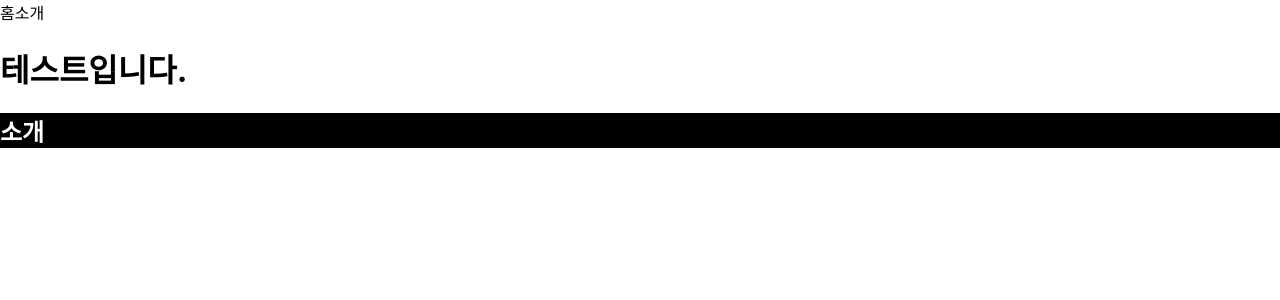
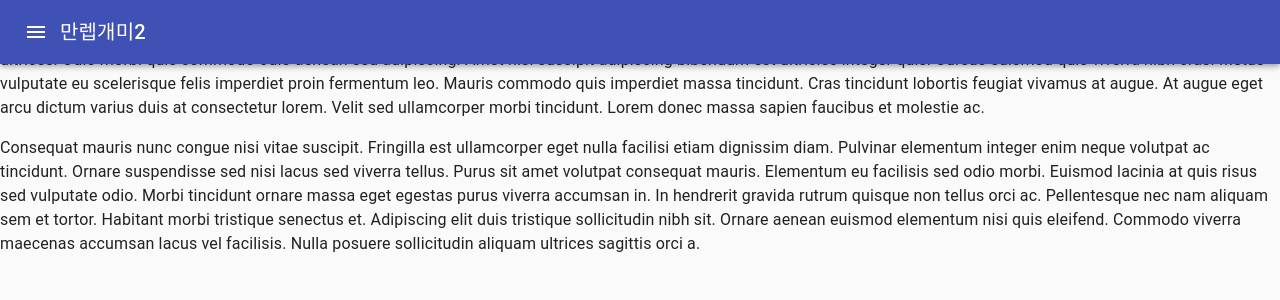
Before and after one commit to Jhyeong/stock_simulator, a Next.js app: page / in a window 1280 px wide. Shown: the top 300 px of the page. Built offline with nearby package versions, Linux system fonts and the light colour scheme.

Commit message:
헤더 수정

```diff
--- a/components/Header.js
+++ b/components/Header.js
@@ -1,14 +1,182 @@
-import Link from 'next/link'
+import React from 'react';
+import clsx from 'clsx';
+import { makeStyles, useTheme } from '@material-ui/core/styles';
+import Drawer from '@material-ui/core/Drawer';
+import CssBaseline from '@material-ui/core/CssBaseline';
+import AppBar from '@material-ui/core/AppBar';
+import Toolbar from '@material-ui/core/Toolbar';
+import List from '@material-ui/core/List';
+import Typography from '@material-ui/core/Typography';
+import Divider from '@material-ui/core/Divider';
+import IconButton from '@material-ui/core/IconButton';
+import MenuIcon from '@material-ui/icons/Menu';
+import ChevronLeftIcon from '@material-ui/icons/ChevronLeft';
+import ChevronRightIcon from '@material-ui/icons/ChevronRight';
+import ListItem from '@material-ui/core/ListItem';
+import ListItemIcon from '@material-ui/core/ListItemIcon';
+import ListItemText from '@material-ui/core/ListItemText';
+import InboxIcon from '@material-ui/icons/MoveToInbox';
+import MailIcon from '@material-ui/icons/Mail';
 
-const linkStyle = {
-    marginRight : '1rem'
-}
+const drawerWidth = 240;
+
+const useStyles = makeStyles((theme) => ({
+    root : {
+        display: 'flex',
+    },
+    appBar: {
+        transition: theme.transitions.create(['margin', 'width'], {
+            easing: theme.transitions.easing.sharp,
+            duration: theme.transitions.duration.leavingScreen,
+      }),
+      appBarShift: {
+        width: `calc(100% - ${drawerWidth}px)`,
+        marginLeft: drawerWidth,
+        transition: theme.transitions.create(['margin', 'width'], {
+          easing: theme.transitions.easing.easeOut,
+          duration: theme.transitions.duration.enteringScreen,
+        }),
+      },
+      menuButton: {
+        marginRight: theme.spacing(2),
+      },
+      hide: {
+        display: 'none',
+      },
+      drawer: {
+        width: drawerWidth,
+        flexShrink: 0,
+      },
+      drawerPaper: {
+        width: drawerWidth,
+      },
+      drawerHeader: {
+        display: 'flex',
+        alignItems: 'center',
+        padding: theme.spacing(0, 1),
+        // necessary for content to be below app bar
+        ...theme.mixins.toolbar,
+        justifyContent: 'flex-end',
+      },
+      content: {
+        flexGrow: 1,
+        padding: theme.spacing(3),
+        transition: theme.transitions.create('margin', {
+          easing: theme.transitions.easing.sharp,
+          duration: theme.transitions.duration.leavingScreen,
+        }),
+        marginLeft: -drawerWidth,
+      },
+      contentShift: {
+        transition: theme.transitions.create('margin', {
+          easing: theme.transitions.easing.easeOut,
+          duration: theme.transitions.duration.enteringScreen,
+        }),
+        marginLeft: 0,
+      },
+    },
+}));
 
 const Header = () => {
+    const classes = useStyles();
+    const theme = useTheme();
+    const [open, setOpen] = React.useState(false);
+
+    const handleDrawerOpen = () => {
+        setOpen(true);
+    };
+
+    const handleDrawerClose = () => {
+        setOpen(false);
+    };
+
     return (
-        <div>
-            <Link href="/"><a>홈</a></Link>
-            <Link href="/about"><a style={linkStyle}>소개</a></Link>
+        <div className={classes.root}>
+            <CssBaseline />
+            <AppBar
+                position="fixed"
+                className={clsx(classes.appBar, {
+                    [classes.appBarShift]: open,
+                })}
+            >
+                <Toolbar>
+                    <IconButton
+                        color="inherit"
+                        aria-label="open drawer"
+                        onClick={handleDrawerOpen}
+                        edge="start"
+                        className={clsx(classes.menuButton, open && classes.hide)}
+                    >
+                        <MenuIcon />
+                    </IconButton>
+                    <Typography variant="h6" className={classes.title}>
+                        만렙개미2
+                    </Typography>
+                </Toolbar>
+            </AppBar>
+            <Drawer
+                 className={classes.drawer}
+                 variant="persistent"
+                 anchor="left"
+                 open={open}
+                 classes={{
+                   paper: classes.drawerPaper,
+                 }}
+            >
+                <div className={classes.drawerHeader}>
+                    <IconButton onClick={handleDrawerClose}>
+                        {theme.direction === 'ltr' ? <ChevronLeftIcon /> : <ChevronRightIcon />}
+                    </IconButton>
+                </div>
+                <Divider />
+                <List>
+                    {['Inbox', 'Starred', 'Send email', 'Drafts'].map((text, index) => (
+                        <ListItem button key={text}>
+                        <ListItemIcon>{index % 2 === 0 ? <InboxIcon /> : <MailIcon />}</ListItemIcon>
+                        <ListItemText primary={text} />
+                        </ListItem>
+                    ))}
+                </List>
+                <List>
+                    {['All mail', 'Trash', 'Spam'].map((text, index) => (
+                        <ListItem button key={text}>
+                        <ListItemIcon>{index % 2 === 0 ? <InboxIcon /> : <MailIcon />}</ListItemIcon>
+                        <ListItemText primary={text} />
+                        </ListItem>
+                    ))}
+                </List>
+                <Divider />
+            </Drawer>
+            <main
+                className={clsx(classes.content, {
+                [classes.contentShift]: open,
+                })}
+            >
+                <div className={classes.drawerHeader} />
+                <Typography paragraph>
+                Lorem ipsum dolor sit amet, consectetur adipiscing elit, sed do eiusmod tempor incididunt
+                ut labore et dolore magna aliqua. Rhoncus dolor purus non enim praesent elementum
+                facilisis leo vel. Risus at ultrices mi tempus imperdiet. Semper risus in hendrerit
+                gravida rutrum quisque non tellus. Convallis convallis tellus id interdum velit laoreet id
+                donec ultrices. Odio morbi quis commodo odio aenean sed adipiscing. Amet nisl suscipit
+                adipiscing bibendum est ultricies integer quis. Cursus euismod quis viverra nibh cras.
+                Metus vulputate eu scelerisque felis imperdiet proin fermentum leo. Mauris commodo quis
+                imperdiet massa tincidunt. Cras tincidunt lobortis feugiat vivamus at augue. At augue eget
+                arcu dictum varius duis at consectetur lorem. Velit sed ullamcorper morbi tincidunt. Lorem
+                donec massa sapien faucibus et molestie ac.
+                </Typography>
+                <Typography paragraph>
+                Consequat mauris nunc congue nisi vitae suscipit. Fringilla est ullamcorper eget nulla
+                facilisi etiam dignissim diam. Pulvinar elementum integer enim neque volutpat ac
+                tincidunt. Ornare suspendisse sed nisi lacus sed viverra tellus. Purus sit amet volutpat
+                consequat mauris. Elementum eu facilisis sed odio morbi. Euismod lacinia at quis risus sed
+                vulputate odio. Morbi tincidunt ornare massa eget egestas purus viverra accumsan in. In
+                hendrerit gravida rutrum quisque non tellus orci ac. Pellentesque nec nam aliquam sem et
+                tortor. Habitant morbi tristique senectus et. Adipiscing elit duis tristique sollicitudin
+                nibh sit. Ornare aenean euismod elementum nisi quis eleifend. Commodo viverra maecenas
+                accumsan lacus vel facilisis. Nulla posuere sollicitudin aliquam ultrices sagittis orci a.
+                </Typography>
+            </main>
         </div>
     );
 };
--- a/components/Layout.js
+++ b/components/Layout.js
@@ -1,10 +1,12 @@
-import Header from '../components/Header';
+import Header from '../components/Header'
 
-const Layout = ({children}) => (
-    <div>
-        <Header/>
-        {children}
-    </div>
-);
+const Layout = ({children}) => {
+    return (
+        <div>
+            <Header></Header>
+            {children}
+        </div>
+    );
+};
 
 export default Layout;
--- a/package.json
+++ b/package.json
@@ -8,6 +8,9 @@
     "start": "next start"
   },
   "dependencies": {
+    "@material-ui/core": "^4.11.3",
+    "@material-ui/icons": "^4.11.2",
+    "clsx": "^1.1.1",
     "next": "10.0.8",
     "react": "17.0.1",
     "react-dom": "17.0.1"
--- a/pages/index.js
+++ b/pages/index.js
@@ -1,17 +1,9 @@
-import Link from 'next/link';
 import Layout from '../components/Layout';
+import Header from '../components/Header';
 
 const Index = () => (
-  <Layout>
-    <h1>
-      테스트입니다.
-    </h1>
-    <h2>
-      <Link href="/about">
-        <div style={{background:'black', color:'white'}}>소개</div>
-      </Link>
-    </h2>
-  </Layout>
+  <Header>
+  </Header>
 );
 
 export default Index;
```
Also changed, not shown: pages/pageone.js (added, +14 -0 lines), 1 other file (tests, documents, lock files or other folders).
